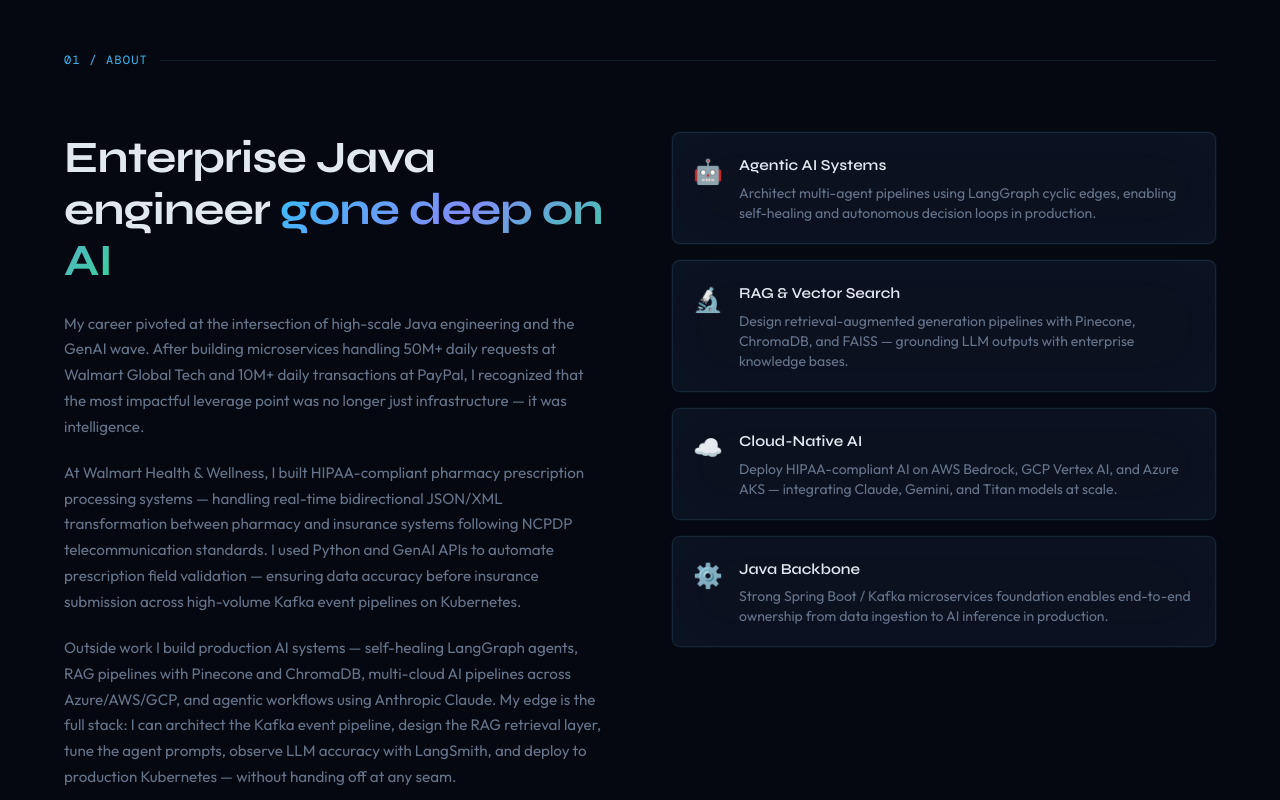
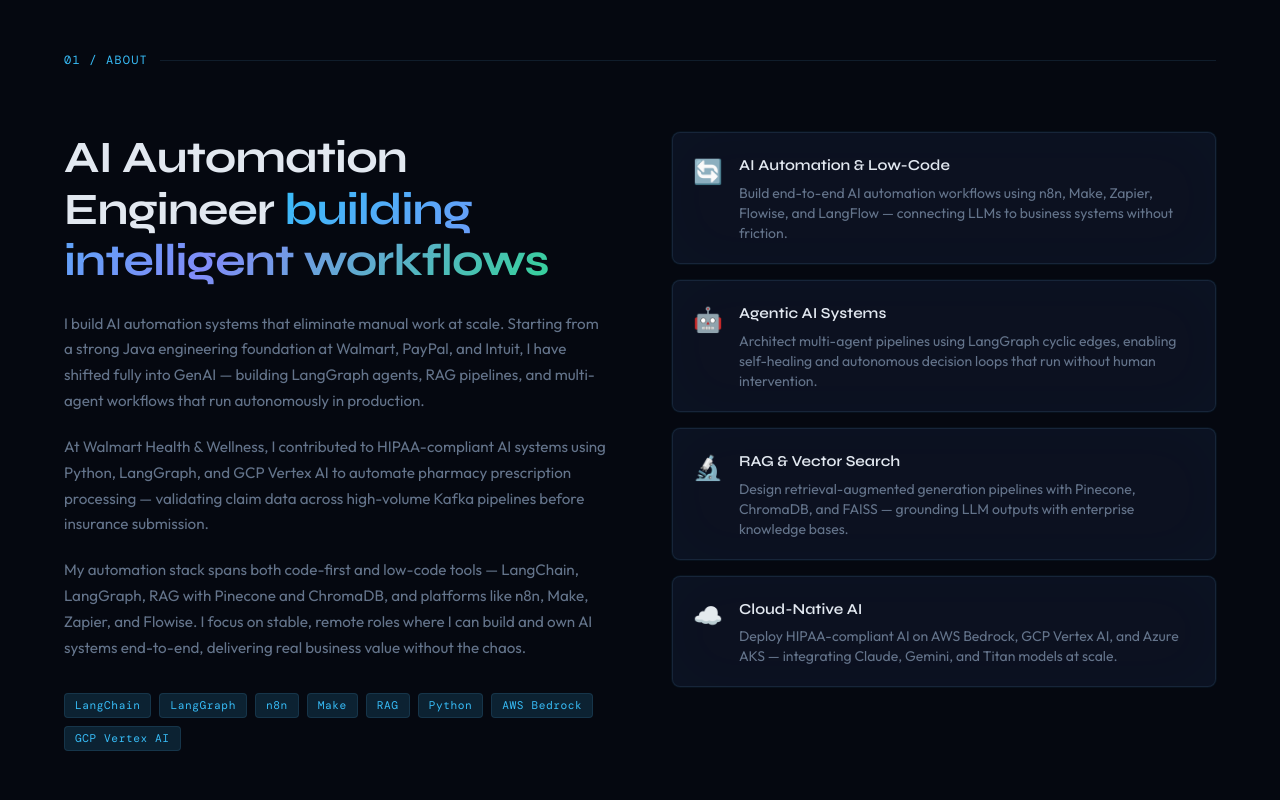
Before and after one commit to vidhyachenji40-cmyk/ai-portfolio, a Next.js app: page / in a window 1280 px wide. Shown: the part 860-1660 px from the top of the page. Built offline with nearby package versions, Linux system fonts and the light colour scheme; a web font is replaced by a local one.

Commit message:
Update About.tsx

```diff
--- a/src/components/About.tsx
+++ b/src/components/About.tsx
@@ -1,9 +1,14 @@
 export default function About() {
   const highlights = [
     {
+      icon: "🔄",
+      title: "AI Automation & Low-Code",
+      desc: "Build end-to-end AI automation workflows using n8n, Make, Zapier, Flowise, and LangFlow — connecting LLMs to business systems without friction.",
+    },
+    {
       icon: "🤖",
       title: "Agentic AI Systems",
-      desc: "Architect multi-agent pipelines using LangGraph cyclic edges, enabling self-healing and autonomous decision loops in production.",
+      desc: "Architect multi-agent pipelines using LangGraph cyclic edges, enabling self-healing and autonomous decision loops that run without human intervention.",
     },
     {
       icon: "🔬",
@@ -14,11 +19,6 @@
       icon: "☁️",
       title: "Cloud-Native AI",
       desc: "Deploy HIPAA-compliant AI on AWS Bedrock, GCP Vertex AI, and Azure AKS — integrating Claude, Gemini, and Titan models at scale.",
-    },
-    {
-      icon: "⚙️",
-      title: "Java Backbone",
-      desc: "Strong Spring Boot / Kafka microservices foundation enables end-to-end ownership from data ingestion to AI inference in production.",
     },
   ];
 
@@ -45,21 +45,29 @@
                 letterSpacing: "-0.02em",
               }}
             >
-              Enterprise Java engineer{" "}
-              <span className="text-gradient">gone deep on AI</span>
+              AI Automation Engineer{" "}
+              <span className="text-gradient">building intelligent workflows</span>
             </h2>
             <p className="font-body mb-5" style={{ color: "var(--muted)", fontSize: "0.95rem" }}>
-              My career pivoted at the intersection of high-scale Java engineering and the GenAI wave. After building microservices handling 50M+ daily requests at Walmart Global Tech and 10M+ daily transactions at PayPal, I recognized that the most impactful leverage point was no longer just infrastructure — it was intelligence.
+              I build AI automation systems that eliminate manual work at scale. Starting from a strong
+              Java engineering foundation at Walmart, PayPal, and Intuit, I have shifted fully into
+              GenAI — building LangGraph agents, RAG pipelines, and multi-agent workflows that run
+              autonomously in production.
             </p>
             <p className="font-body mb-5" style={{ color: "var(--muted)", fontSize: "0.95rem" }}>
-              At Walmart Health & Wellness, I built HIPAA-compliant pharmacy prescription processing systems — handling real-time bidirectional JSON/XML transformation between pharmacy and insurance systems following NCPDP telecommunication standards. I used Python and GenAI APIs to automate prescription field validation — ensuring data accuracy before insurance submission across high-volume Kafka event pipelines on Kubernetes.
+              At Walmart Health &amp; Wellness, I contributed to HIPAA-compliant AI systems using
+              Python, LangGraph, and GCP Vertex AI to automate pharmacy prescription processing —
+              validating claim data across high-volume Kafka pipelines before insurance submission.
             </p>
             <p className="font-body" style={{ color: "var(--muted)", fontSize: "0.95rem" }}>
-              Outside work I build production AI systems — self-healing LangGraph agents, RAG pipelines with Pinecone and ChromaDB, multi-cloud AI pipelines across Azure/AWS/GCP, and agentic workflows using Anthropic Claude. My edge is the full stack: I can architect the Kafka event pipeline, design the RAG retrieval layer, tune the agent prompts, observe LLM accuracy with LangSmith, and deploy to production Kubernetes — without handing off at any seam.
+              My automation stack spans both code-first and low-code tools — LangChain, LangGraph,
+              RAG with Pinecone and ChromaDB, and platforms like n8n, Make, Zapier, and Flowise.
+              I focus on stable, remote roles where I can build and own AI systems end-to-end,
+              delivering real business value without the chaos.
             </p>
 
             <div className="mt-8 flex flex-wrap gap-2">
-              {["LangChain", "LangGraph", "AWS Bedrock", "GCP Vertex AI", "Python", "Java 17", "Kafka", "Kubernetes"].map((t) => (
+              {["LangChain", "LangGraph", "n8n", "Make", "RAG", "Python", "AWS Bedrock", "GCP Vertex AI"].map((t) => (
                 <span key={t} className="tag">{t}</span>
               ))}
             </div>
```
